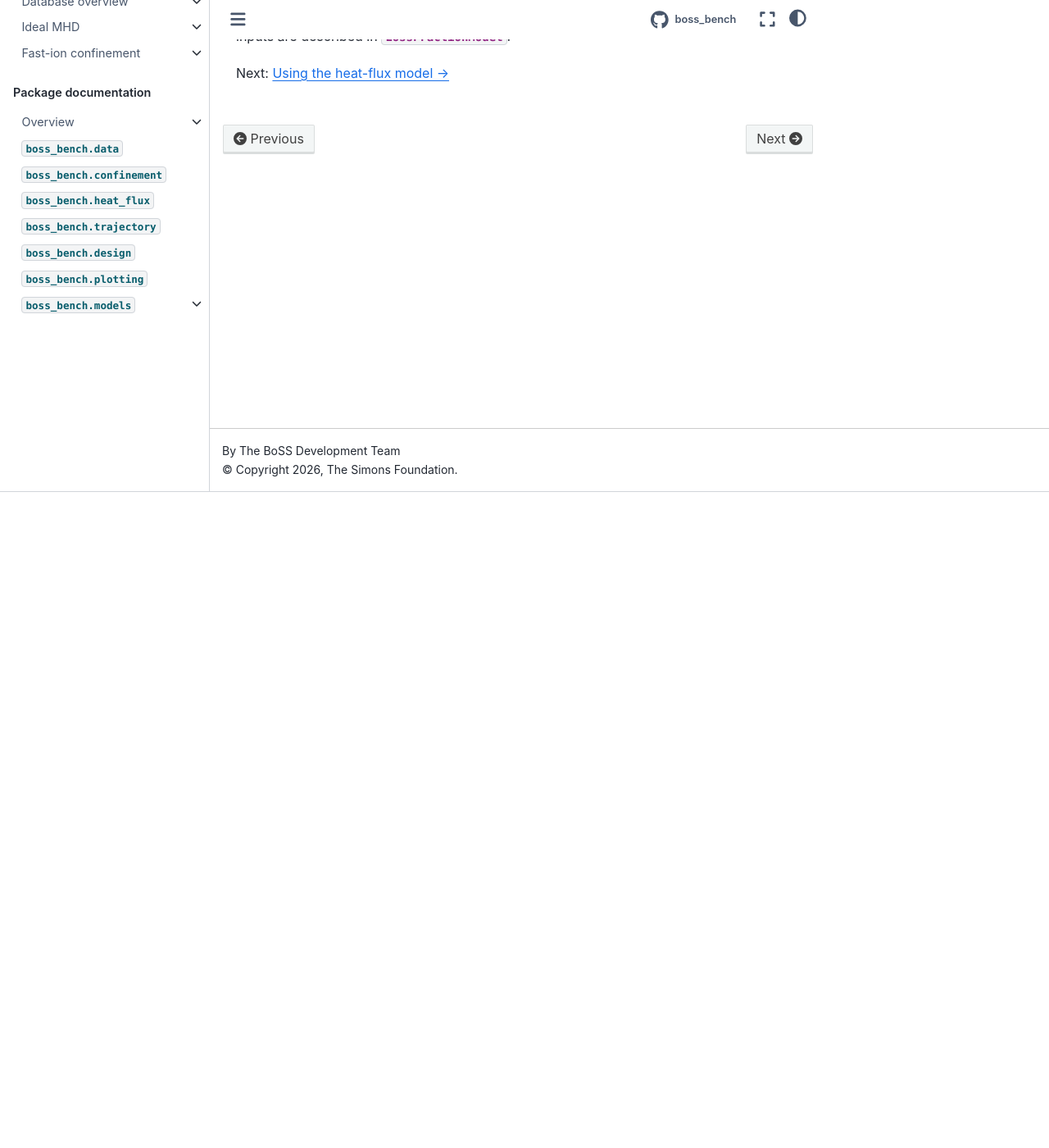
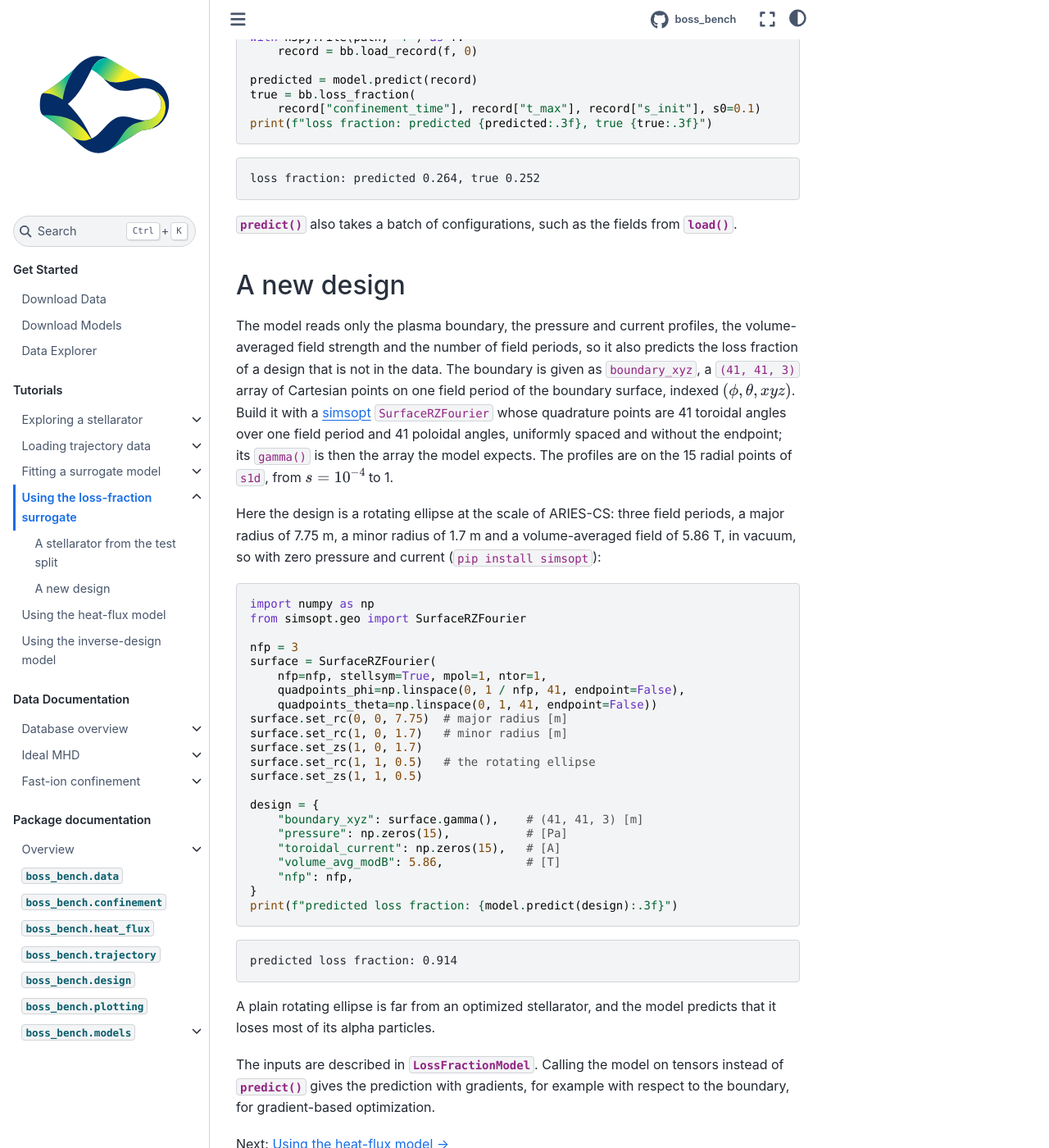
Before and after one commit to mishapadidar/boss_website, a Sphinx documentation site: the page built from docs/tutorials/using-loss-fraction-surrogate.md, in a window 1280 px wide and 1400 px high, scrolled down 800 px. Shown: the whole window at 82% size. Built offline with Sphinx 7.4.7 and the Sphinx Book theme 1.1.4, drawn with Linux system fonts in a browser that asks for light colours; comment, search, counter and statistics services are not loaded; some of the changed text lies outside the part shown.

Commit message:
Download Models button on the home page; loss-fraction tutorial predicts a new design
The home page gets a Download Models button next to Download Data.

Using the loss-fraction surrogate now downloads and loads the model in
its own step, predicts a stellarator from the test split, then a new
design: a rotating ellipse at ARIES-CS scale (nfp 3, major radius
7.75 m, minor radius 1.7 m, 5.86 T, vacuum), its boundary_xyz from a
simsopt SurfaceRZFourier on the 41 x 41 quadrature points of the data.
Outputs from running the page as written.

Co-Authored-By: Claude Opus 5.5 (1M context) <noreply@anthropic.com>

````diff
--- a/docs/tutorials/using-loss-fraction-surrogate.md
+++ b/docs/tutorials/using-loss-fraction-surrogate.md
@@ -1,7 +1,8 @@
 # Using the loss-fraction surrogate
 
-This tutorial predicts the loss fraction of a stellarator from the test split with
-the paper's trained surrogate, which needs no VMEC run.
+This tutorial shows how to download our neural surrogate for the loss fraction and use
+it to predict the loss fraction of a stellarator from the test split, or a new design
+altogether. The surrogate needs no VMEC run.
 
 Install the package with its models:
 
@@ -9,20 +10,28 @@ Install the package with its models:
 pip install "boss-bench[models]"
 ```
 
-and download `confinement_data_test_split_00000.hdf5` from the
-[Download Data](../download.md) page into a folder, here `BoSS/`.
+Now download and load the model using the convenience functions from `boss-bench`.
 {func}`~boss_bench.models.download` saves the model in a folder, and
 {meth}`~boss_bench.models.loss_fraction.LossFractionModel.load` loads it:
+
+```python
+from boss_bench import models
+from boss_bench.models import LossFractionModel
+
+path = models.download("loss_fraction", "BoSS-models/loss_fraction")
+model = LossFractionModel.load(path)
+```
+
+## A stellarator from the test split
+
+Download `confinement_data_test_split_00000.hdf5` from the
+[Download Data](../download.md) page into a folder, here `BoSS/`. We now load a device
+from the test data and use the model to predict its loss fraction:
 
 ```python
 import h5py
 
 import boss_bench as bb
-from boss_bench import models
-from boss_bench.models import LossFractionModel
-
-path = models.download("loss_fraction", "BoSS-models/loss_fraction")
-model = LossFractionModel.load(path)
 
 path = bb.list_files("BoSS", "confinement", "test")[0]
 with h5py.File(path, "r") as f:
@@ -39,7 +48,60 @@ loss fraction: predicted 0.264, true 0.252
 ```
 
 {meth}`~boss_bench.models.loss_fraction.LossFractionModel.predict` also takes a batch
-of configurations, such as the fields from {func}`~boss_bench.data.load`. The inputs
-are described in {class}`~boss_bench.models.loss_fraction.LossFractionModel`.
+of configurations, such as the fields from {func}`~boss_bench.data.load`.
+
+## A new design
+
+The model reads only the plasma boundary, the pressure and current profiles, the
+volume-averaged field strength and the number of field periods, so it also predicts
+the loss fraction of a design that is not in the data. The boundary is given as
+`boundary_xyz`, a `(41, 41, 3)` array of Cartesian points on one field period of the
+boundary surface, indexed $(\phi, \theta, xyz)$. Build it with a
+[simsopt](https://simsopt.readthedocs.io) `SurfaceRZFourier` whose quadrature points
+are 41 toroidal angles over one field period and 41 poloidal angles, uniformly spaced
+and without the endpoint; its `gamma()` is then the array the model expects. The
+profiles are on the 15 radial points of `s1d`, from $s = 10^{-4}$ to 1.
+
+Here the design is a rotating ellipse at the scale of ARIES-CS: three field periods,
+a major radius of 7.75 m, a minor radius of 1.7 m and a volume-averaged field of
+5.86 T, in vacuum, so with zero pressure and current (`pip install simsopt`):
+
+```python
+import numpy as np
+from simsopt.geo import SurfaceRZFourier
+
+nfp = 3
+surface = SurfaceRZFourier(
+    nfp=nfp, stellsym=True, mpol=1, ntor=1,
+    quadpoints_phi=np.linspace(0, 1 / nfp, 41, endpoint=False),
+    quadpoints_theta=np.linspace(0, 1, 41, endpoint=False))
+surface.set_rc(0, 0, 7.75)  # major radius [m]
+surface.set_rc(1, 0, 1.7)   # minor radius [m]
+surface.set_zs(1, 0, 1.7)
+surface.set_rc(1, 1, 0.5)   # the rotating ellipse
+surface.set_zs(1, 1, 0.5)
+
+design = {
+    "boundary_xyz": surface.gamma(),    # (41, 41, 3) [m]
+    "pressure": np.zeros(15),           # [Pa]
+    "toroidal_current": np.zeros(15),   # [A]
+    "volume_avg_modB": 5.86,            # [T]
+    "nfp": nfp,
+}
+print(f"predicted loss fraction: {model.predict(design):.3f}")
+```
+
+```text
+predicted loss fraction: 0.914
+```
+
+A plain rotating ellipse is far from an optimized stellarator, and the model predicts
+that it loses most of its alpha particles.
+
+The inputs are described in {class}`~boss_bench.models.loss_fraction.LossFractionModel`.
+Calling the model on tensors instead of
+{meth}`~boss_bench.models.loss_fraction.LossFractionModel.predict` gives the prediction
+with gradients, for example with respect to the boundary, for gradient-based
+optimization.
 
 Next: [Using the heat-flux model →](using-heat-flux-model.md)
````
Also changed, not shown: docs/index.md (+1 -0 lines).
